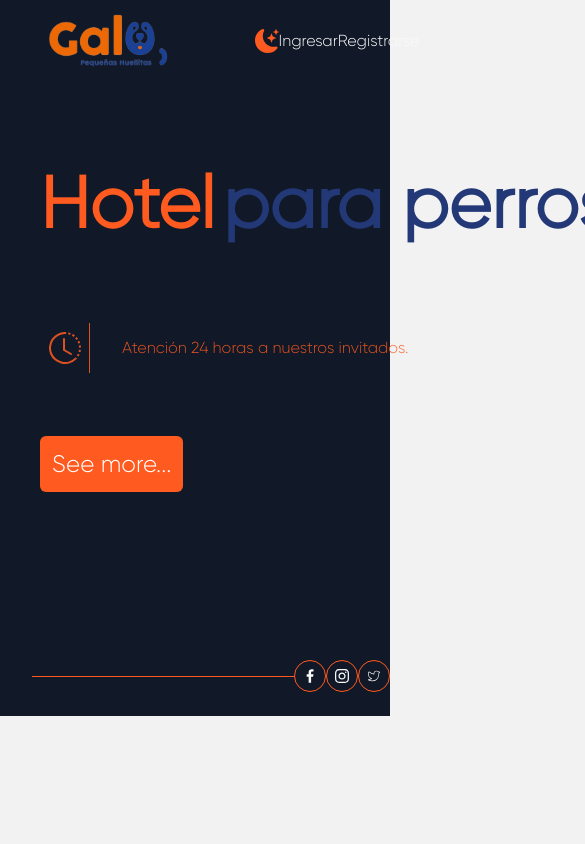
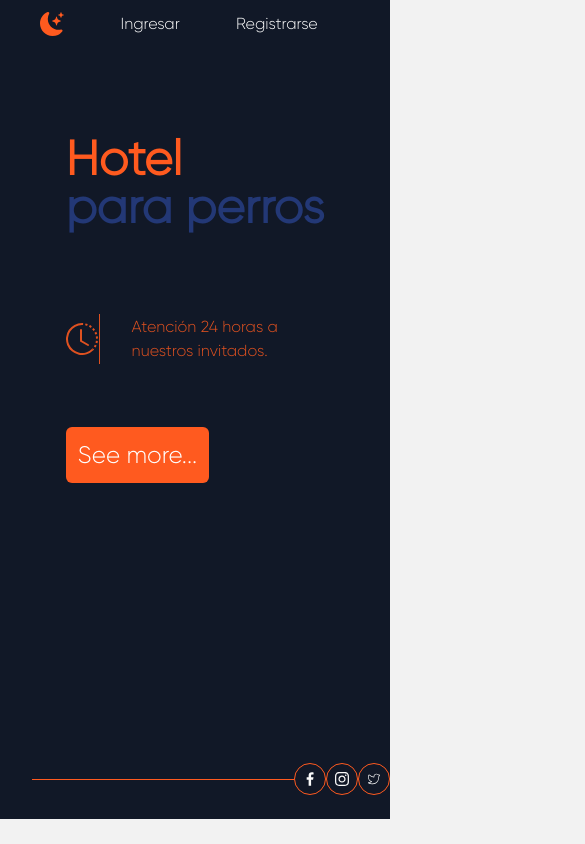
Before and after one commit to NahuelCempellin/Pet-Hotel-Galu, a React (Vite) app: page / in a window 390 px wide. Shown: the top 844 px of the page, 585 px wide, since content can reach past the window. Built offline with nearby package versions, Linux system fonts and the light colour scheme.

Commit message:
landing responsive

```diff
--- a/src/components/carrousel/carrousel.css
+++ b/src/components/carrousel/carrousel.css
@@ -41,7 +41,8 @@
 
   .slider {
     height: 320px;
-    width: 680px;
+    width: 100%;
+
     margin: 40px auto 0;
     overflow: visible;
     position: relative;
@@ -59,7 +60,8 @@
   }
 
   .slider li {
-    width: 680px;
+
+    width: 100%;
     height: 320px;
     position: absolute;
     top: -325px;
--- a/src/components/footer/footer.jsx
+++ b/src/components/footer/footer.jsx
@@ -9,7 +9,7 @@ export default function Footer(){
     const{theme}=useSelector(state=>state)
 
     return(
-        <div className="mt-36 items-center w-full flex">
+        <div className="mt-36 items-center w-full flex mt-64">
             <hr className={` ${theme? "border-blue-900" : "border-orange-500"} w-11/12 ml-8`}/>
 
             <div className="w-1/4 h-20 flex items-center justify-around">
@@ -17,12 +17,6 @@ export default function Footer(){
                 <a className={`border w-8 h-8 items-center justify-center ${theme? "border-blue-900" : 'border-orange-500'} flex items-center justify-center rounded-full`} ><FaInstagram className={theme? "text-blue-900" : "text-zinc-50"}/></a>
                 <a className={`border w-8 h-8 items-center justify-center ${theme? "border-blue-900" : 'border-orange-500'} flex items-center justify-center rounded-full`}><CiTwitter className={theme? "text-blue-900" : "text-zinc-50"}/></a>
             </div>
-
-                {/* <p className={theme? "text-blue-900" : "text-zinc-50"}>©Galo pequeñas huellitas| All Rights Reserved</p> */}
-            {/* <div className="flex flex-col">
-                <a>Sobre nosotros</a>
-                <a>Contacto</a>
-            </div> */}
             <div>
             </div>
         </div>
--- a/src/components/navbar/NavLogout.jsx
+++ b/src/components/navbar/NavLogout.jsx
@@ -8,14 +8,14 @@ export default function NavLogout(){
     const{theme}= useSelector(state=> state)
     return(
         <div className="border-red-800 flex w-full items-center justify-between p-3">
-            <div className="h-16 w-32  ml-8">
+            <div className="h-16 w-32  ml-8 max-[600px]:hidden">
                 <Link to={'/'}>
                 <img  alt="galu" src={Logo} className='w-full'/>
                 </Link>
             </div>
 
 
-            <div className="w-1/4 flex justify-around mr-8" >
+            <div className="w-1/4 flex justify-around mr-8 max-[700px]:w-full" >
             <ThemeSwitch/>
             <Link to='/login'>
             <p className={theme? "text-blue-900" : "text-zinc-50"}>Ingresar</p>
--- /dev/null
+++ b/src/components/navbar/NavResponsive.jsx
@@ -0,0 +1,12 @@
+import React from "react";
+
+
+
+export default function NavResponsive(){
+    return(
+        <div>
+
+        </div>
+
+    )
+}
--- a/src/pages/landing/landingPage.jsx
+++ b/src/pages/landing/landingPage.jsx
@@ -8,24 +8,28 @@ import Carrousel from "../../components/carrousel/carrolusel";
 export default function Landing(){
     const{theme}= useSelector(state=> state)
     return(
-        <div className={`w-screen h-screeen ${theme ? "bg-sky-100" : "bg-gray-900"}`}>
+        <div className={`w-screen h-screeen  ${theme ? "bg-sky-100" : "bg-gray-900"}`}>
            <NavLogout/>
-            <div className="flex items-center ml-10">
+            <div className="flex items-center justify-around">
                 <div>
-                    <div className="flex mt-20">
-                    <h1 className="mr-2 font-bold text-7xl text-orange-500">Hotel</h1>
-                    <h1 className="font-bold text-7xl text-blue-900">para perros</h1>
+                    <div className="flex mt-20 max-[400px]:flex-col">
+                    <h1 className="mr-2 font-bold text-7xl text-orange-500 min-[350px]:text-5xl">Hotel</h1>
+                    <h1 className="font-bold text-7xl text-blue-900 min-[350px]:text-5xl">para perros</h1>
                     </div>
+                    <div>
                         <Carrousel/>
+                    </div>
                     <button className="bg-orange-500 text-white text-2xl p-3 rounded-md mt-9 ml-50">See more...</button>
 
                 </div>
 
-                <div className="p-3">
+                <div className="p-3 sm:hidden md:hidden lg:flex min-[350px]:hidden w-96">
                     <img alt="perri" src={pic}/>
                 </div>
             </div>
+
             <Footer theme={theme}/>
+
         </div>
     )
 }
```
